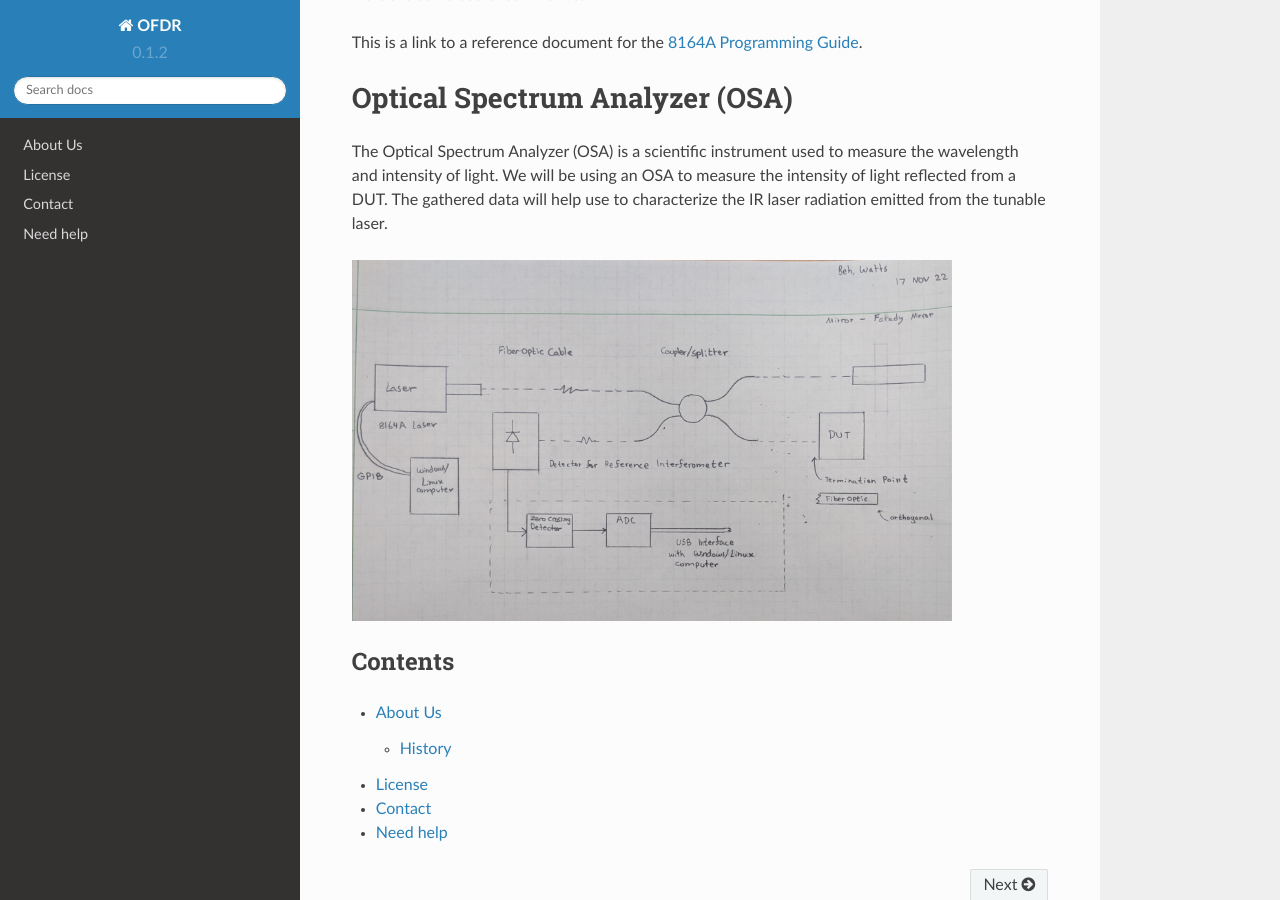
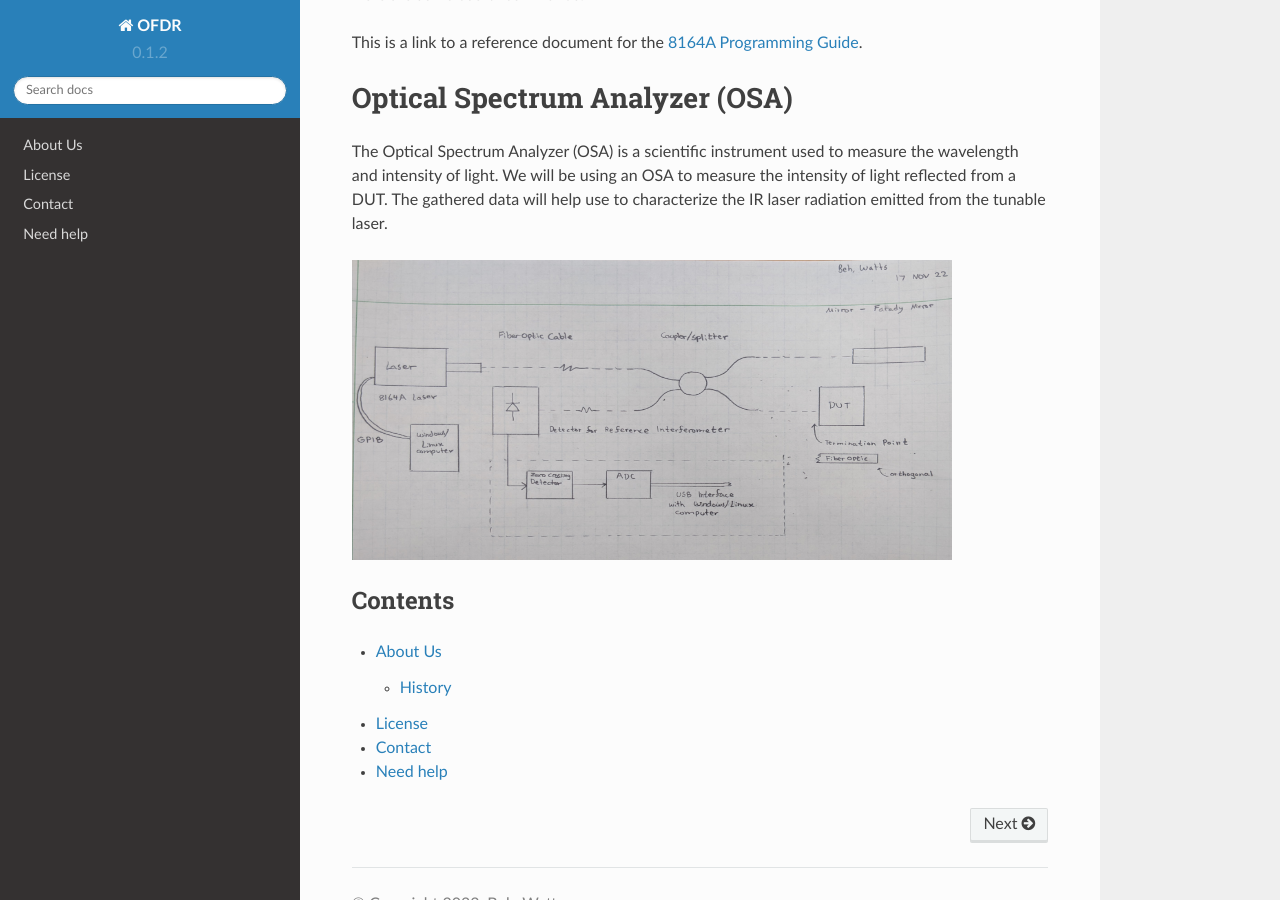
Before and after one commit to wattsjake/OFDR, a Sphinx documentation site: the page built from docs/source/index.rst, in a window 1280 px wide and 900 px high, scrolled down 1331 px. Built offline with Sphinx 7.4.7 and the Read the Docs theme 2.0.0, drawn with Linux system fonts in a browser that asks for light colours; pages that are not in the unit, such as notebooks, are missing from menus.

Commit message:
height changed

```diff
--- a/docs/source/index.rst
+++ b/docs/source/index.rst
@@ -64,6 +64,7 @@ IR laser radiation emitted from the tunable laser.
 
 .. image:: images/ofdr_rev1.jpg
   :width: 600
+  :height: 300
   :alt: OFDR Drawing
 
 Contents
```
